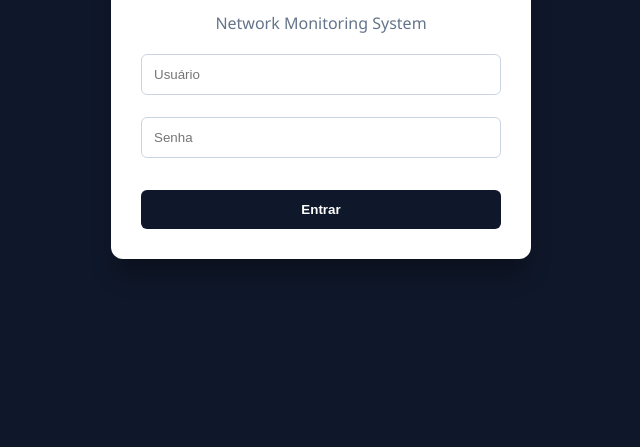
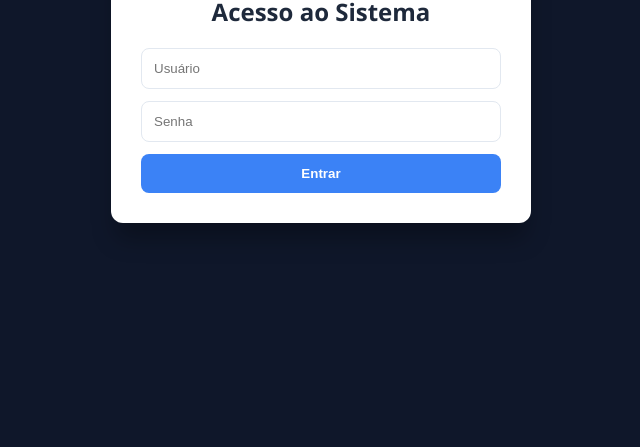
Before and after one commit to pedrohenry091-hub/Projeto_FiberNOC, a plain HTML site: page login.html in a window 1280 px wide. Shown: the part 353-800 px from the top of the page, without its empty margins (319-959 px from the left). Drawn offline with Linux system fonts and the light colour scheme.

Commit message:
Revise login.html for improved structure and content

```diff
--- a/login.html
+++ b/login.html
@@ -3,27 +3,18 @@
 <head>
     <meta charset="UTF-8">
     <meta name="viewport" content="width=device-width, initial-scale=1.0">
-    <title>Login - FiberNOC</title>
+    <title>FiberNOC - Login</title>
     <link rel="stylesheet" href="style.css">
 </head>
 <body class="login-body">
-
-<div class="login-container">
-    <img src="logo.png" class="login-logo" alt="FiberNOC Logo">
-
-    <h2>FiberNOC</h2>
-    <p style="color: #64748b; margin-bottom: 20px;">Network Monitoring System</p>
-
-    <div style="display: flex; flex-direction: column; gap: 10px;">
-        <input type="text" placeholder="Usuário" style="padding: 12px; border-radius: 6px; border: 1px solid #cbd5e1;">
-        <input type="password" placeholder="Senha" style="padding: 12px; border-radius: 6px; border: 1px solid #cbd5e1;">
-
-        <button onclick="login()" style="padding: 12px; background: #0f172a; color: white; border: none; border-radius: 6px; cursor: pointer; font-weight: bold; margin-top: 10px;">
-            Entrar
-        </button>
+    <div class="login-container">
+        <img src="logo.png" alt="Logo FiberNOC" class="login-logo">
+        <h2>Acesso ao Sistema</h2>
+        <form action="index.html">
+            <input type="text" placeholder="Usuário" required>
+            <input type="password" placeholder="Senha" required>
+            <button type="submit">Entrar</button>
+        </form>
     </div>
-</div>
-
-<script src="script.js"></script>
 </body>
 </html>
```
